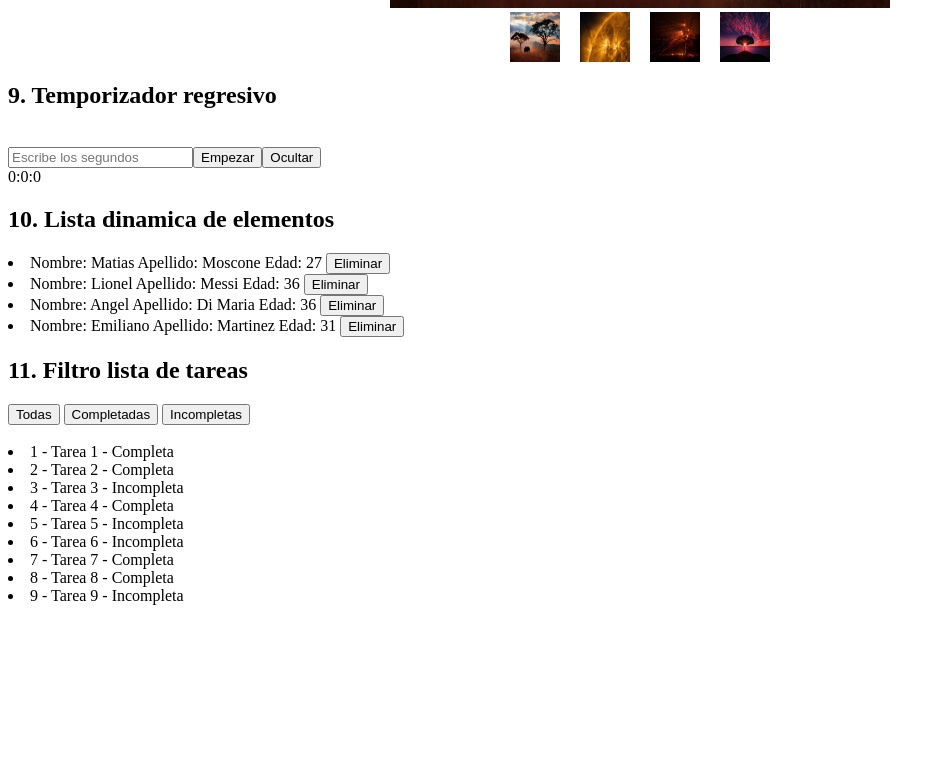
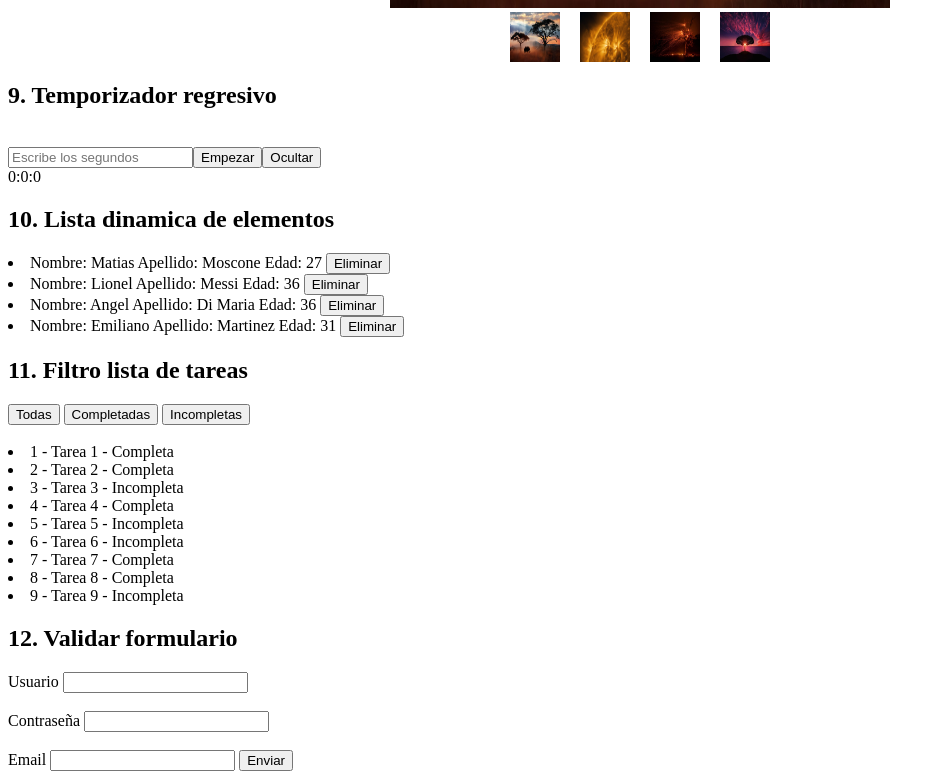
Before and after one commit to matiasmoscone1/practica-ejercicios-logica-programacion-react, a React (Vite) app: page / in a window 1280 px wide. Shown: the part 1475-2254 px from the top of the page, without its empty margins (0-945 px from the left). Before the commit the page ends 2088 px from the top, so only its background shows below. Built offline with nearby package versions, Linux system fonts and the light colour scheme.

Commit message:
Agregando y maquetando ej 12

```diff
--- a/src/App.jsx
+++ b/src/App.jsx
@@ -10,6 +10,7 @@ import VisualizarImagen from './ejercicios/VisualizarImagen';
 import Temporizador from './ejercicios/Temporizador';
 import ListaDinamica from './ejercicios/ListaDinamica';
 import FiltroDeTareas from './ejercicios/FiltroDeTareas';
+import ValidarFormulario from './ejercicios/ValidarFormulario';
 
 function App() {
 
@@ -30,6 +31,7 @@ function App() {
     <Temporizador />
     <ListaDinamica />
     <FiltroDeTareas />
+    <ValidarFormulario />
 
     </>
   )
--- /dev/null
+++ b/src/ejercicios/ValidarFormulario.jsx
@@ -0,0 +1,29 @@
+import { useState } from "react";
+
+//12. Validación de Formulario: Crea un formulario de registro que incluya campos para
+//nombre, correo electrónico y contraseña. Agrega validaciones para asegurarte
+//de que los datos ingresados sean válidos antes de enviar el formulario.
+
+
+const ValidarFormulario = () => {
+
+
+
+    return(<>
+    <div>
+        <h2>12. Validar formulario </h2>
+        <form>
+            <label>Usuario </label>
+            <input /><br/><br/>
+            <label>Contraseña </label>
+            <input /><br/><br/>
+            <label>Email </label>
+            <input />{" "}
+            <button>Enviar</button>
+        </form>
+    </div>
+    </>)
+
+}
+
+export default ValidarFormulario;
```
